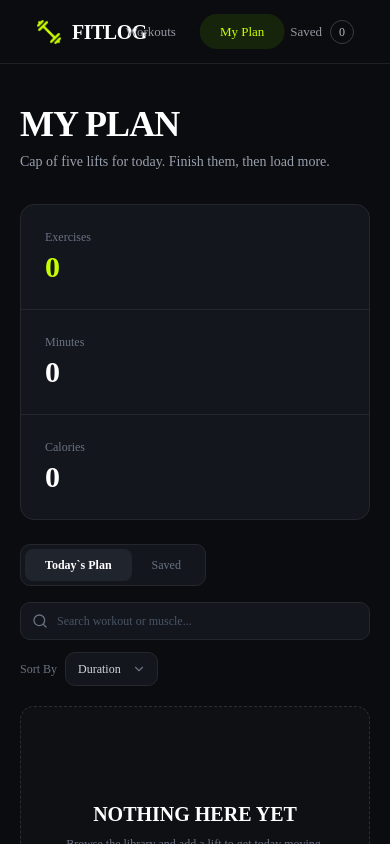
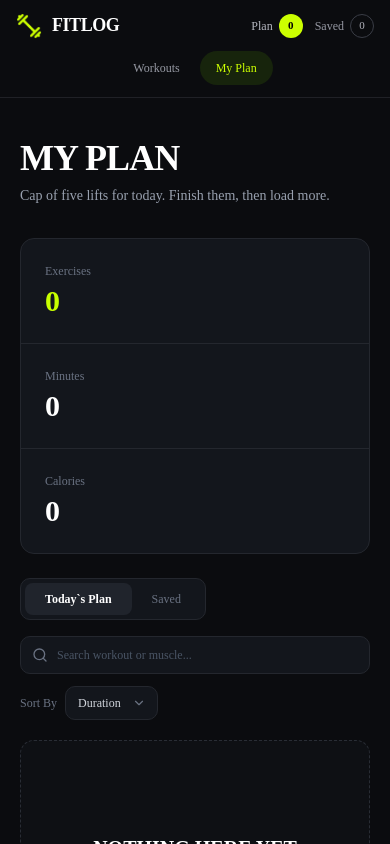
Before and after one commit to arifdeep75/fit-log, a Next.js app: page /my-plan in a window 390 px wide. Shown: the top 844 px of the page. Built offline with nearby package versions, Linux system fonts and the light colour scheme.

Commit message:
responsive layout added

```diff
--- /dev/null
+++ b/src/app/loading.tsx
@@ -0,0 +1,13 @@
+export default function Loading() {
+  return (
+    <main className="flex min-h-screen items-center justify-center bg-[#0b0c0f]">
+      <div className="flex flex-col items-center gap-4">
+        <div className="h-10 w-10 animate-spin rounded-full border-4 border-[#30343b] border-t-[#ccff00]" />
+
+        <p className="text-sm text-gray-500">
+          Loading workouts...
+        </p>
+      </div>
+    </main>
+  );
+}
--- /dev/null
+++ b/src/app/not-found.tsx
@@ -0,0 +1,28 @@
+import Link from "next/link";
+
+export default function NotFound() {
+  return (
+    <main className="flex min-h-screen items-center justify-center bg-[#0b0c0f] px-6 text-white">
+      <div className="text-center">
+        <p className="text-7xl font-black text-[#ccff00]">
+          404
+        </p>
+
+        <h1 className="mt-4 text-2xl font-bold">
+          Page Not Found
+        </h1>
+
+        <p className="mt-2 text-sm text-gray-500">
+          The page you are looking for does not exist.
+        </p>
+
+        <Link
+          href="/"
+          className="mt-6 inline-block rounded-full bg-[#ccff00] px-6 py-3 text-sm font-bold text-black transition hover:brightness-110"
+        >
+          Back to Workouts
+        </Link>
+      </div>
+    </main>
+  );
+}
--- a/src/components/Hero.tsx
+++ b/src/components/Hero.tsx
@@ -2,19 +2,20 @@ import Image from "next/image";
 
 const Hero = () => {
   return (
-    <section className="mx-9 mt-9 rounded-2xl border border-[#252832] bg-[#15171c] overflow-hidden">
-      <div className="grid min-h-84 grid-cols-2 items-center">
+    <section className="mx-4 mt-6 overflow-hidden rounded-2xl border border-[#252832] bg-[#15171c] sm:mx-6 sm:mt-7 lg:mx-9 lg:mt-9">
+      <div className="grid min-h-84 grid-cols-1 items-center lg:grid-cols-2">
 
-        <div className="pl-10">
-          <p className="mb-5 text-sm font-bold tracking-[0.12em] text-[#ccff00]">
+        {/* Hero Content */}
+        <div className="px-6 py-10 sm:px-8 md:px-10 lg:py-0">
+          <p className="mb-4 text-xs font-bold tracking-[0.12em] text-[#ccff00] sm:mb-5 sm:text-sm">
             WORKOUT LIBRARY
           </p>
 
-          <h1 className="max-w-155 text-5xl font-black leading-[0.95] tracking-tight text-white">
+          <h1 className="max-w-155 text-3xl font-black leading-[0.98] tracking-tight text-white sm:text-4xl md:text-5xl">
             TRAIN WITH INTENT. LOG EVERY SET.
           </h1>
 
-          <p className="mt-5 max-w-130 text-sm leading-6 text-[#9699a3]">
+          <p className="mt-4 max-w-130 text-xs leading-6 text-[#9699a3] sm:mt-5 sm:text-sm">
             FitLog is a dark, no-nonsense gym companion: pick a lift, lock it
             into today`s plan, and watch the week`s work add up.
           </p>
@@ -27,14 +28,14 @@ const Hero = () => {
           </a>
         </div>
 
-
-        <div className="relative flex h-full items-center justify-center">
+        {/* Hero Image */}
+        <div className="relative flex min-h-55 items-center justify-center px-6 pb-8 sm:min-h-65 sm:px-8 lg:min-h-full lg:px-0 lg:pb-0">
           <Image
             src="/assets/banner.png"
             alt="Workout illustration"
             width={450}
             height={350}
-            className="h-75 w-auto object-contain"
+            className="h-auto w-full max-w-105 object-contain sm:max-w-115 lg:h-75 lg:w-auto"
             priority
           />
         </div>
--- a/src/components/Navbar.tsx
+++ b/src/components/Navbar.tsx
@@ -57,10 +57,13 @@ const Navbar = () => {
   const isMyPlanPage = pathname === "/my-plan";
 
   return (
-    <nav className="flex h-16 items-center justify-between border-b border-[#202126] bg-[#0b0c0f] px-9">
+    <nav className="flex min-h-16 flex-wrap items-center justify-between gap-3 border-b border-[#202126] bg-[#0b0c0f] px-4 py-3 sm:px-6 lg:h-16 lg:flex-nowrap lg:px-9 lg:py-0">
 
       {/* LOGO */}
-      <Link href="/" className="flex items-center gap-2.5">
+      <Link
+        href="/"
+        className="flex shrink-0 items-center gap-2.5"
+      >
         <Image
           src="/assets/logo.png"
           alt="FitLog Logo"
@@ -68,17 +71,16 @@ const Navbar = () => {
           height={26}
         />
 
-        <span className="text-[20px] font-extrabold tracking-tight text-white">
+        <span className="text-[18px] font-extrabold tracking-tight text-white sm:text-[20px]">
           FITLOG
         </span>
       </Link>
 
       {/* NAVIGATION */}
-      <div className="absolute left-1/2 flex -translate-x-1/2 items-center gap-1">
-
+      <div className="order-3 flex w-full items-center justify-center gap-1 sm:order-0 sm:w-auto">
         <Link
           href="/"
-          className={`rounded-full px-5 py-2 text-[13px] font-medium transition ${
+          className={`rounded-full px-4 py-2 text-[12px] font-medium transition sm:px-5 sm:text-[13px] ${
             isWorkoutsPage
               ? "bg-[#17240c] text-[#ccff00]"
               : "text-[#9699a3] hover:text-white"
@@ -89,7 +91,7 @@ const Navbar = () => {
 
         <Link
           href="/my-plan"
-          className={`rounded-full px-5 py-2 text-[13px] font-medium transition ${
+          className={`rounded-full px-4 py-2 text-[12px] font-medium transition sm:px-5 sm:text-[13px] ${
             isMyPlanPage
               ? "bg-[#17240c] text-[#ccff00]"
               : "text-[#9699a3] hover:text-white"
@@ -97,22 +99,21 @@ const Navbar = () => {
         >
           My Plan
         </Link>
-
       </div>
 
       {/* COUNTERS */}
-      <div className="flex items-center gap-6">
+      <div className="flex shrink-0 items-center gap-3 sm:gap-6">
 
         {/* PLAN */}
         <Link
           href="/my-plan"
-          className="flex items-center gap-2"
+          className="flex items-center gap-1.5 sm:gap-2"
         >
-          <span className="text-[13px] font-medium text-[#b5b7c0]">
+          <span className="text-[12px] font-medium text-[#b5b7c0] sm:text-[13px]">
             Plan
           </span>
 
-          <span className="flex h-6 min-w-6 items-center justify-center rounded-full bg-[#ccff00] px-1.5 text-[12px] font-bold text-black">
+          <span className="flex h-6 min-w-6 items-center justify-center rounded-full bg-[#ccff00] px-1.5 text-[11px] font-bold text-black sm:text-[12px]">
             {planCount}
           </span>
         </Link>
@@ -120,19 +121,18 @@ const Navbar = () => {
         {/* SAVED */}
         <Link
           href="/my-plan"
-          className="flex items-center gap-2"
+          className="flex items-center gap-1.5 sm:gap-2"
         >
-          <span className="text-[13px] font-medium text-[#9699a3]">
+          <span className="text-[12px] font-medium text-[#9699a3] sm:text-[13px]">
             Saved
           </span>
 
-          <span className="flex h-6 min-w-6 items-center justify-center rounded-full border border-[#3a3d46] px-1.5 text-[12px] font-medium text-[#b5b7c0]">
+          <span className="flex h-6 min-w-6 items-center justify-center rounded-full border border-[#3a3d46] px-1.5 text-[11px] font-medium text-[#b5b7c0] sm:text-[12px]">
             {savedCount}
           </span>
         </Link>
 
       </div>
-
     </nav>
   );
 };
--- a/src/components/WorkoutCard.tsx
+++ b/src/components/WorkoutCard.tsx
@@ -10,7 +10,6 @@ const WorkoutCard = ({ workout }: WorkoutCardProps) => {
   return (
     <Link href={`/workout/${workout.id}`}>
       <article className="cursor-pointer overflow-hidden rounded-lg border border-[#24272e] bg-[#15171c] transition hover:border-[#ccff00]">
-
         {/* Image */}
         <div className="w-full">
           <Image
@@ -18,13 +17,12 @@ const WorkoutCard = ({ workout }: WorkoutCardProps) => {
             alt={workout.name}
             width={500}
             height={300}
-            className="h-44 w-full object-cover"
+            className="h-40 w-full object-cover sm:h-44"
           />
         </div>
 
         {/* Content */}
         <div className="p-4">
-
           {/* Muscle Groups */}
           <div className="mb-3 flex flex-wrap gap-2">
             {workout.muscleGroups.map((muscle) => (
@@ -38,7 +36,7 @@ const WorkoutCard = ({ workout }: WorkoutCardProps) => {
           </div>
 
           {/* Name */}
-          <h3 className="text-base font-bold uppercase text-white">
+          <h3 className="text-sm font-bold uppercase text-white sm:text-base">
             {workout.name}
           </h3>
 
@@ -48,12 +46,11 @@ const WorkoutCard = ({ workout }: WorkoutCardProps) => {
           </p>
 
           {/* Stats */}
-          <div className="mt-4 flex items-center gap-4 border-t border-[#25282f] pt-3 text-[10px] text-gray-500">
+          <div className="mt-4 flex flex-wrap items-center gap-x-3 gap-y-2 border-t border-[#25282f] pt-3 text-[10px] text-gray-500 sm:gap-4">
             <span>◷ {workout.duration} min</span>
             <span>🔥 {workout.caloriesBurned} kcal</span>
             <span>★ {workout.rating}</span>
           </div>
-
         </div>
       </article>
     </Link>
--- a/src/components/WorkoutGrid.tsx
+++ b/src/components/WorkoutGrid.tsx
@@ -7,14 +7,16 @@ interface WorkoutGridProps {
 
 const WorkoutGrid = ({ workouts }: WorkoutGridProps) => {
   return (
-    <section id="library" className="px-9 py-12">
-
-      <div className="mb-7">
-        <h2 className="text-3xl font-black tracking-tight text-white">
+    <section
+      id="library"
+      className="px-4 py-10 sm:px-6 sm:py-11 lg:px-9 lg:py-12"
+    >
+      <div className="mb-6 sm:mb-7">
+        <h2 className="text-2xl font-black tracking-tight text-white sm:text-3xl">
           THE LIBRARY
         </h2>
 
-        <p className="mt-1 text-sm text-[#858892]">
+        <p className="mt-1 text-xs text-[#858892] sm:text-sm">
           Twelve lifts covering every major muscle group.
         </p>
       </div>
```
